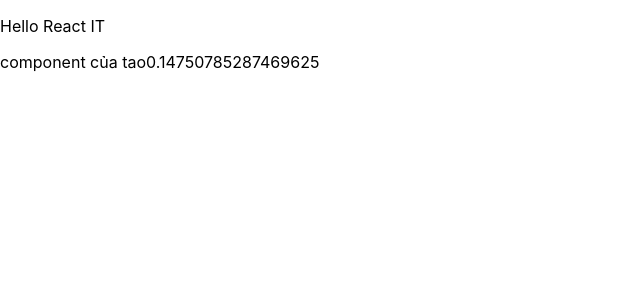
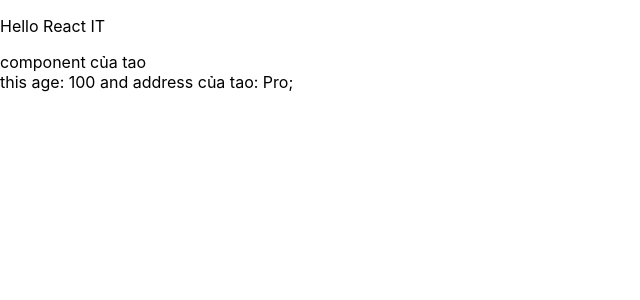
Before and after one commit to CrisMixi/React_Pro, a React (Create React App) app: page / in a window 1280 px wide. Shown: the top 300 px of the page, without its empty margins (0-640 px from the left). Built offline with nearby package versions, Linux system fonts and the light colour scheme.

Commit message:
#17 state

```diff
--- a/src/App.js
+++ b/src/App.js
@@ -3,16 +3,37 @@
 import { useDispatch, useSelector } from 'react-redux';
 import { increaseCounter, decreaseCounter } from './redux/action/counterAction';
 import MyComonent from './components/MyComponent';
+import React from 'react';
 
-const App = () => {
-  const count = useSelector(state => state.counter.count);
-  const dispatch = useDispatch();
+class App extends React.Component {
 
-  return (
-    <div>
-    <p>Hello React IT</p>
-     <MyComonent></MyComonent>
-    </div>
+  state = {
+    name: 'Bao Pro',
+    address: 'Pro',
+    age: 100
+  };
+
+
+  // JSX
+  render() {
+    return (
+      <div>
+      <p>Hello React IT</p>
+       <MyComonent></MyComonent>
+      </div>
+    );
+  }
+}
+
+// const App = () => {
+//   const count = useSelector(state => state.counter.count);
+//   const dispatch = useDispatch();
+
+//   return (
+//     <div>
+//     <p>Hello React IT</p>
+//      <MyComonent></MyComonent>
+//     </div>
 
 
     // <div className="App">
@@ -25,7 +46,33 @@
     //     <button onClick={() => dispatch(decreaseCounter())}>Decrease</button>
     //   </header>
     // </div>
-  );
-}
+  // );
+// }
+
+
+//!
+// const App = () => {
+//   const count = useSelector(state => state.counter.count);
+//   const dispatch = useDispatch();
+
+//   return (
+//     <div>
+//     <p>Hello React IT</p>
+//      <MyComonent></MyComonent>
+//     </div>
+
+
+    // <div className="App">
+    //   <header className="App-header">
+    //     <img src={logo} className="App-logo" alt="logo" />
+
+
+    //     <div>Count = {count}</div>
+    //     <button onClick={() => dispatch(increaseCounter())}>Increase</button>
+    //     <button onClick={() => dispatch(decreaseCounter())}>Decrease</button>
+    //   </header>
+    // </div>
+//   );
+// }
 
 export default App;
--- a/src/components/MyComponent.js
+++ b/src/components/MyComponent.js
@@ -4,12 +4,22 @@
 import React from "react";
 
 class MyComonent extends React.Component {
+
+    state = {
+        name: 'Bao Pro',
+        address: 'Pro',
+        age: 100
+      };
+
     // JSX
     render() {
         return (
             <div>
                 component của tao
-                {Math.random()}
+
+                <div>
+                  {"this age: "+ this.state.age} and address của tao: {this.state.address};
+                </div>
             </div>
         );
     }
```
